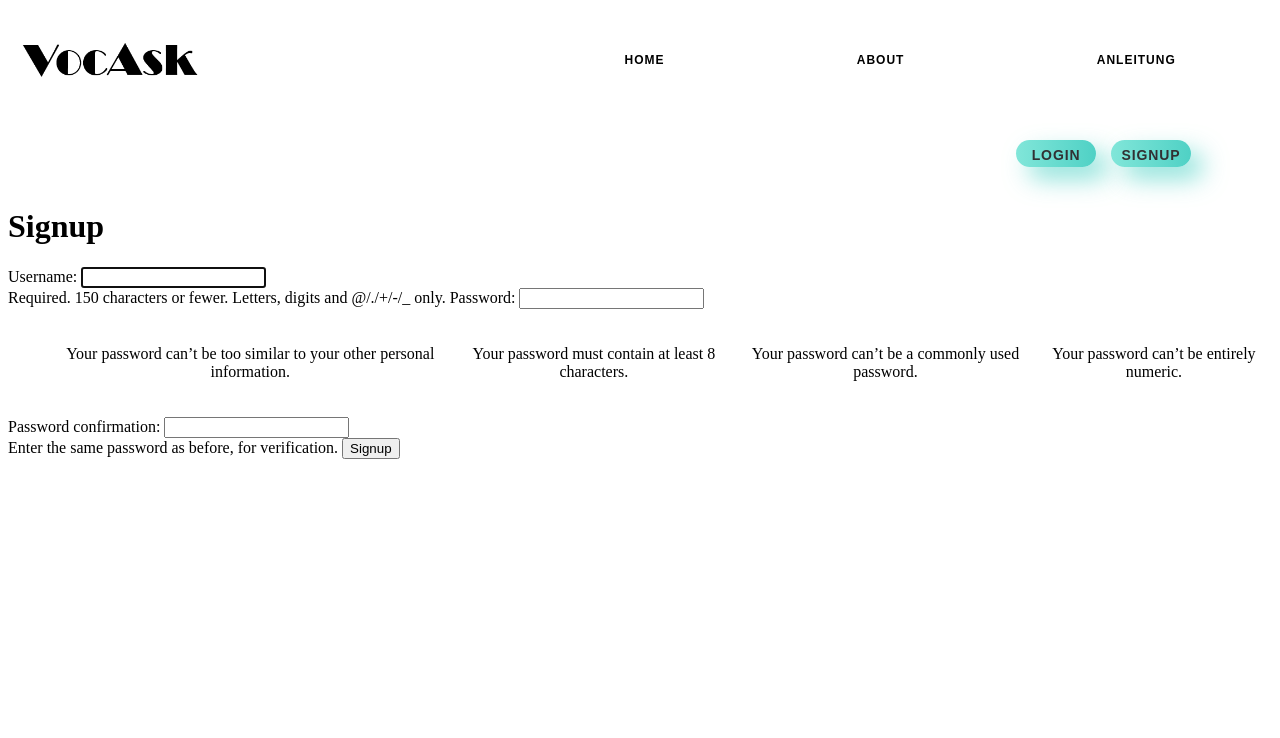
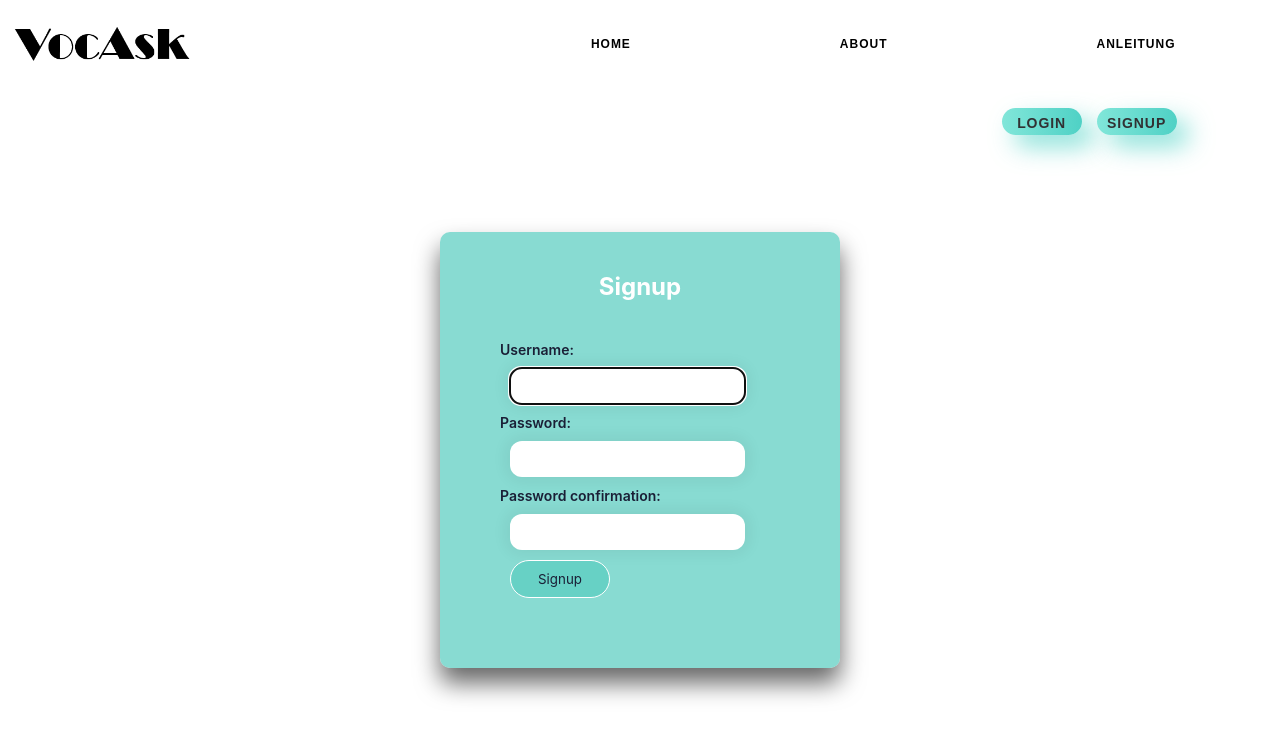
Before and after one commit to hammerman31/VocAsk, a Django app: page /accounts/signup/ in a window 1280 px wide. Shown: the top 738 px of the page. Run offline with Django 4.2, Linux system fonts and the light colour scheme.

Commit message:
Design Ausarbeitung

```diff
--- a/VocAsk/abfrage/forms.py
+++ b/VocAsk/abfrage/forms.py
@@ -8,7 +8,6 @@ def VocabularyFormEn(vocList):
     "Expects a LIST of photo objects (ie. photo_sharing.models.photo)"
 
     fields = {}
-
     k = 0
     for id in vocList:
         id = str(id)
--- a/VocAsk/abfrage/templates/abfrage/abfrage.html
+++ b/VocAsk/abfrage/templates/abfrage/abfrage.html
@@ -222,7 +222,7 @@ async function abfrage() {
     <section>
         <div class="container">
             <a href="/abfrage/fotos" class="container">
-                <button class="button">ABBRECHEN</button>
+                <button class="submit-button">ABBRECHEN</button>
             </a>
         </div>
     </section>
--- a/VocAsk/abfrage/views.py
+++ b/VocAsk/abfrage/views.py
@@ -87,13 +87,13 @@ def abfrage(request):
             form.title = request.GET.get('title')
             form.vocEn = str(vocsen)
             form.vocDe = str(vocsde)
-            form.user = request.user
-            form.save()
+            if request.user.is_authenticated:
+                form.user = request.user
+                form.save()
         messages.success(request, vocsde, extra_tags="de")
         messages.success(request, vocsen, extra_tags="en")
 
         return render(request, 'abfrage.html')
-
 
 def gespeichert(request):
     savedVocabularyData = VocabularySets.objects.filter(user=request.user)
--- a/VocAsk/accounts/templates/accounts/login.html
+++ b/VocAsk/accounts/templates/accounts/login.html
@@ -1,10 +1,12 @@
 {% extends 'base_layout.html' %}
 
 {% block content %}
-    <h1>Log in</h1>
+<div class="login-box">
+    <h2>Log in</h2>
     <form class="site-form" action="{% url 'accounts:login' %}" method="post">
         {% csrf_token %}
         {{form}}
-        <input type="submit" value="Login">
+        <input type="submit" class="form_button" value="Login">
     </form>
+</div>
 {% endblock %}
--- a/VocAsk/accounts/templates/accounts/signup.html
+++ b/VocAsk/accounts/templates/accounts/signup.html
@@ -1,10 +1,12 @@
 {% extends 'base_layout.html' %}
 
 {% block content %}
-    <h1>Signup</h1>
+<div class="login-box">
+    <h2>Signup</h2>
     <form class="site-form" action="/accounts/signup/" method="post">
         {% csrf_token %}
         {{form}}
-        <input type="submit" value="Signup">
+        <input class="form_button" type="submit" value="Signup">
     </form>
+</div>
 {% endblock %}
--- /dev/null
+++ b/VocAsk/vaApp/static/css/style_accounts.css
@@ -0,0 +1,90 @@
+
+* {
+  padding: 0;
+  margin: 0;
+  color: #1a1f36;
+  box-sizing: border-box;
+  word-wrap: break-word;
+  font-family: -apple-system,BlinkMacSystemFont,Segoe UI,Roboto,Helvetica Neue,Ubuntu,sans-serif;
+}
+
+.login-box {
+  position: absolute;
+  top: 50%;
+  left: 50%;
+  width: 400px;
+  padding: 40px;
+  transform: translate(-50%, -50%);
+  background: rgba(91, 206, 194, 0.726);
+  box-sizing: border-box;
+  box-shadow: 0 15px 25px rgba(0,0,0,.6);
+  border-radius: 10px;
+  margin-top: 50px;
+}
+
+.login-box h2 {
+  margin: 0 0 10px;
+  padding: 0;
+  color: #fff;
+  text-align: center;
+}
+input[type=text], input[type=password]{
+  padding:10px;
+  border:0;
+  box-shadow:0 0 15px 4px rgba(0,0,0,0.06);
+  border-radius: 12px;
+}
+input[type=submit]{
+  padding-top: 20px;
+}
+
+.site-form{
+  margin-top: 20px;
+  padding: 20px;
+}
+.site-form input{
+  display: block;
+  margin: 10px;
+  padding: 10px;
+}
+
+label {
+  margin-bottom: 10px;
+  font-size: 14px;
+  font-weight: 600;
+  display: block;
+}
+
+.form_button{
+  border: 1px solid white;
+  height: 38px;
+  width: 100px;
+  border-radius: 19px;
+  background: rgba(91, 206, 194, 0.726);
+}
+
+.form_button:hover{
+  background: #ffffff;
+  color: #1a1f36;
+}
+
+span{
+  position: absolute;
+  top: -9999px;
+  left: -9999px;
+}
+
+br{
+  display: none;
+}
+
+.errorlist li{
+  padding: 5px;
+  list-style-type: none;
+  border: 1px solid #cc0000;
+  border-radius: 12px;
+  color:#cc0000;
+  font-size: 13px;
+  font-weight: 600;
+  margin: 0px 0;
+}
--- /dev/null
+++ b/VocAsk/vaApp/static/css/style_basics.css
@@ -0,0 +1,74 @@
+
+::-webkit-scrollbar
+{
+    width: 12px;
+    margin: 12px;
+    margin-left: 10px;
+    float: left;
+    height: 10px;
+    width: 10px;
+    overflow-y: scroll;
+    margin-bottom: 25px;
+
+}
+
+::-webkit-scrollbar-thumb
+{
+    border-radius: 10px;
+    background-color: #555;
+    margin: 12px;
+}
+::-webkit-scrollbar-thumb:hover {
+    background: #888;
+}
+
+::-webkit-scrollbar-corner {
+background-color: #000000;
+}
+
+
+.loader {
+    position:fixed;
+    width:100%;
+    left:0;right:0;top:0;bottom:0;
+    background-color: rgba(119, 116, 116, 0.7);
+    z-index:9999;
+
+}
+
+@-webkit-keyframes spin {
+    from {-webkit-transform:rotate(0deg);}
+    to {-webkit-transform:rotate(360deg);}
+}
+
+@keyframes spin {
+    from {transform:rotate(0deg);}
+    to {transform:rotate(360deg);}
+}
+
+.loader::after {
+    content:'';
+    display:block;
+    position:absolute;
+    left:48%;top:40%;
+    width:40px;height:40px;
+    border-style:solid;
+    border-color: rgba(129,230,217,1);
+    border-top-color:transparent;
+    border-width: 4px;
+    border-radius:50%;
+    -webkit-animation: spin .8s linear infinite;
+    animation: spin .8s linear infinite;
+}
+.dimmer{
+    position:fixed;
+    padding:0;
+    margin:0;
+
+    top:0;
+    left:0;
+
+    width: 100%;
+    height: 100%;
+    background:rgba(255,255,255,0.5);
+}
--- /dev/null
+++ b/VocAsk/vaApp/static/css/style_korrektur.css
@@ -0,0 +1,12 @@
+.korrektur-box{
+    background: rgba(91, 206, 194, 0.726);
+    box-sizing: border-box;
+    box-shadow: 0 15px 25px rgba(0,0,0,.6);
+    border-radius: 10px;
+    padding: 30px;
+    margin: 30px;
+    width:fit-content;
+}
+.row{
+    padding: 10px;
+}
--- a/VocAsk/vaApp/templates/base_layout.html
+++ b/VocAsk/vaApp/templates/base_layout.html
@@ -8,6 +8,11 @@
     <meta name='viewport' content='width=device-width, initial-scale=1'>
     <link rel='stylesheet' type='text/css' media='screen' href="{% static 'css/style_base_layout.css' %}">
     <link rel='stylesheet' type='text/css' media='screen' href="{% static 'css/style_switch_buttons.css' %}">
+    <link rel='stylesheet' type='text/css' media='screen' href="{% static 'css/style_accounts.css' %}">
+    <link rel='stylesheet' type='text/css' media='screen' href="{% static 'css/style_big_buttons.css' %}">
+    <link rel='stylesheet' type='text/css' media='screen' href="{% static 'css/style_basics.css' %}">
+    <link rel='stylesheet' type='text/css' media='screen' href="{% static 'css/style_fotos.css' %}">
+    <link rel='stylesheet' type='text/css' media='screen' href="{% static 'css/style_korrektur.css' %}">
     <a href="/" class="logo">
         <img width="200px" height="85px" src="{% static 'img/written_logo.png' %}" alt="VocAsk Logo">
     </a>
--- a/VocAsk/vaApp/templates/index.html
+++ b/VocAsk/vaApp/templates/index.html
@@ -1,5 +1,10 @@
 {% extends 'base_layout.html' %}
 {% load static %}
 {% block content %}
+<div class="container">
     <img width="250px" height="175px" src="{% static 'img/symbol_logo.png' %}" alt="VocAsk Logo" class="symbol_logo">
+    <a href="/abfrage/fotos" class="container" style="text-decoration: none;">
+        <button class="button"> START </button>
+    </a>
+</div>
 {% endblock %}
```
Also changed, not shown: VocAsk/abfrage/templates/abfrage/fotos.html (+28 -33 lines), VocAsk/abfrage/templates/abfrage/korrektur.html (+36 -1 lines), VocAsk/vaApp/static/css/style_big_buttons.css (added, +81 -0 lines), VocAsk/vaApp/static/css/style_fotos.css (added, +143 -0 lines), VocAsk/db.sqlite3, VocAsk/vaApp/static/css/style.css (deleted).
